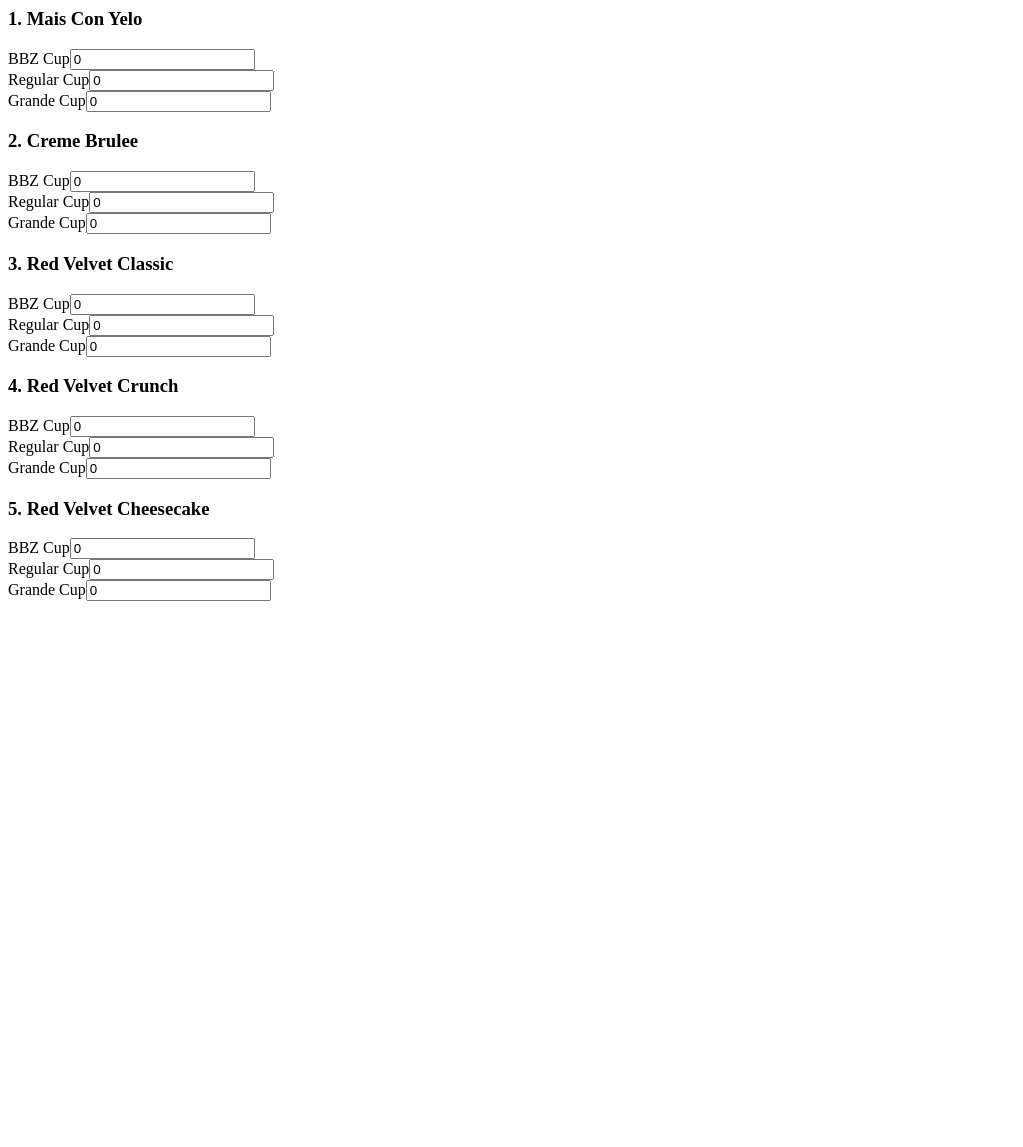
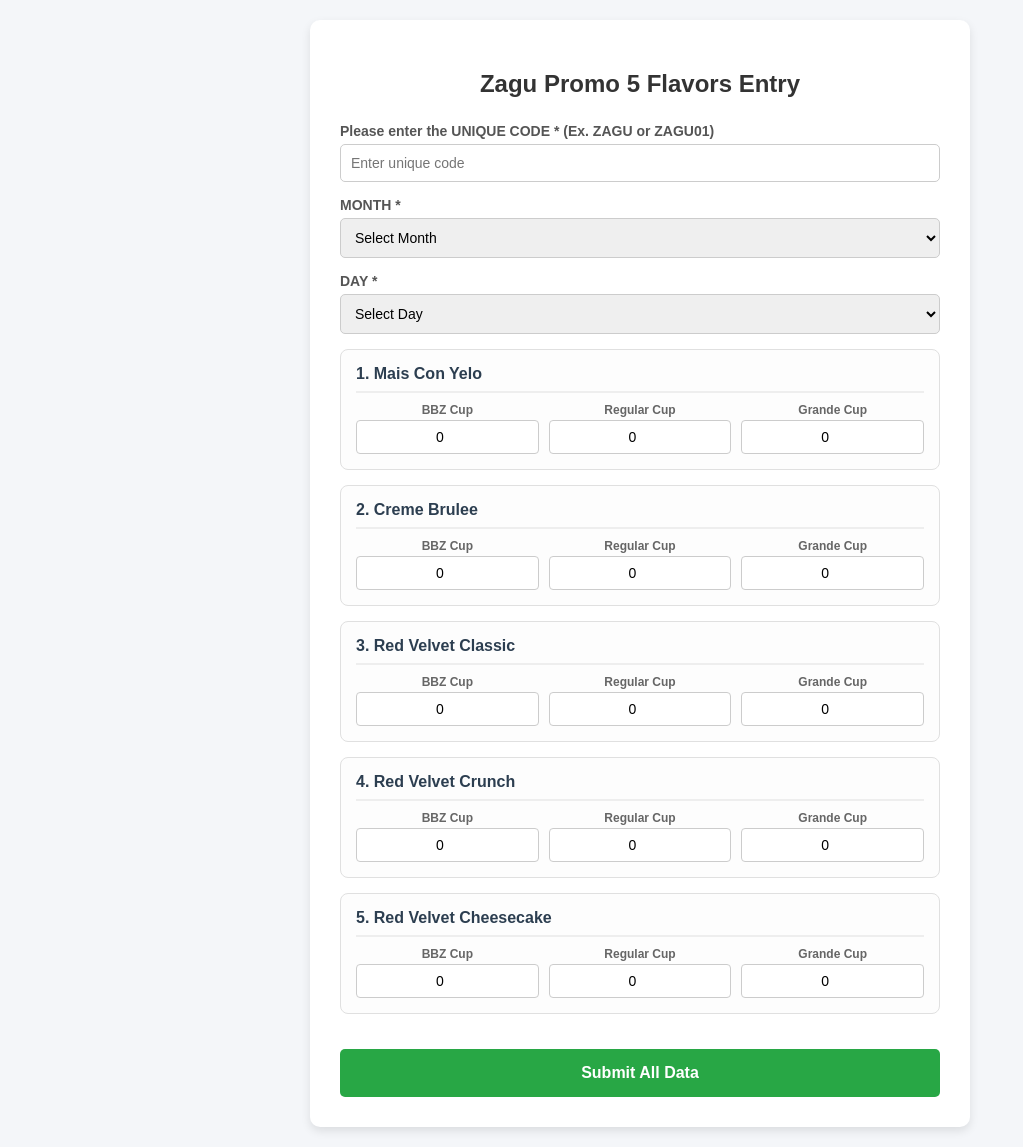
Before and after one commit to misdatazagu-hash/promo-system, a Flask app: page / in a window 1280 px wide. Shown: the whole page, without its empty margins (0-1023 px from the left). Before the commit the page ends 601 px from the top, so only its background shows below. Run offline with Flask 3, Linux system fonts and the light colour scheme.

Commit message:
Update form.html

```diff
--- a/templates/form.html
+++ b/templates/form.html
@@ -1,4 +1,73 @@
-<div class="flavor-section">
+<!DOCTYPE html>
+<html lang="en">
+<head>
+    <meta charset="UTF-8">
+    <meta name="viewport" content="width=device-width, initial-scale=1.0">
+    <title>Zagu Promo 5 Flavors Entry</title>
+    <style>
+        body { font-family: Arial, sans-serif; background-color: #f4f6f9; margin: 0; padding: 20px; display: flex; justify-content: center; align-items: center; min-height: 100vh; }
+        .container { background: white; padding: 30px; border-radius: 10px; box-shadow: 0 4px 10px rgba(0,0,0,0.1); width: 100%; max-width: 600px; }
+        h2 { text-align: center; color: #333; margin-bottom: 25px; }
+        .form-group { margin-bottom: 15px; }
+        label { display: block; font-weight: bold; margin-bottom: 5px; color: #555; font-size: 14px; }
+        input[type="text"], select { width: 100%; padding: 10px; border: 1px solid #ccc; border-radius: 5px; box-sizing: border-box; font-size: 14px; }
+        button { width: 100%; background-color: #28a745; color: white; padding: 15px; border: none; border-radius: 5px; font-size: 16px; cursor: pointer; margin-top: 20px; font-weight: bold; }
+        button:hover { background-color: #218838; }
+        .alert { background-color: #d4edda; color: #155724; padding: 15px; border-radius: 5px; text-align: center; margin-bottom: 20px; font-weight: bold; }
+
+        .flavor-section { background: #fdfdfd; border: 1px solid #e0e0e0; padding: 15px; margin-bottom: 15px; border-radius: 8px; }
+        .flavor-section h3 { margin-top: 0; margin-bottom: 10px; color: #2c3e50; font-size: 16px; border-bottom: 2px solid #eee; padding-bottom: 8px; }
+        .sizes-row { display: flex; gap: 10px; }
+        .size-col { flex: 1; }
+        .size-col label { font-size: 12px; font-weight: bold; color: #666; text-align: center; margin-bottom: 3px; }
+        .size-col input { width: 100%; padding: 8px; border: 1px solid #ccc; border-radius: 4px; box-sizing: border-box; text-align: center; font-size: 14px; }
+    </style>
+</head>
+<body>
+    <div class="container">
+        <h2>Zagu Promo 5 Flavors Entry</h2>
+
+        {% if success %}
+            <div class="alert">Successfully Submitted! Pwede ka nang mag-submit ng panibago.</div>
+        {% endif %}
+
+        <form method="POST">
+            <div class="form-group">
+                <label for="unique_code">Please enter the UNIQUE CODE * (Ex. ZAGU or ZAGU01)</label>
+                <input type="text" id="unique_code" name="unique_code" required placeholder="Enter unique code">
+            </div>
+
+            <div class="form-group">
+                <label for="month">MONTH *</label>
+                <select id="month" name="month" required>
+                    <option value="">Select Month</option>
+                    <option value="January">January</option>
+                    <option value="February">February</option>
+                    <option value="March">March</option>
+                    <option value="April">April</option>
+                    <option value="May">May</option>
+                    <option value="June">June</option>
+                    <option value="July">July</option>
+                    <option value="August">August</option>
+                    <option value="September">September</option>
+                    <option value="October">October</option>
+                    <option value="November">November</option>
+                    <option value="December">December</option>
+                </select>
+            </div>
+
+            <div class="form-group">
+                <label for="day">DAY *</label>
+                <select id="day" name="day" required>
+                    <option value="">Select Day</option>
+                    {% for d in range(1, 32) %}
+                        <option value="{{ d }}">{{ d }}</option>
+                    {% endfor %}
+                </select>
+            </div>
+
+            <!-- Flavor Sections -->
+            <div class="flavor-section">
                 <h3>1. Mais Con Yelo</h3>
                 <div class="sizes-row">
                     <div class="size-col"><label>BBZ Cup</label><input type="number" name="mcy_bbz" value="0" min="0" required></div>
@@ -42,3 +111,9 @@
                     <div class="size-col"><label>Grande Cup</label><input type="number" name="rvcc_grande" value="0" min="0" required></div>
                 </div>
             </div>
+
+            <button type="submit">Submit All Data</button>
+        </form>
+    </div>
+</body>
+</html>
```
